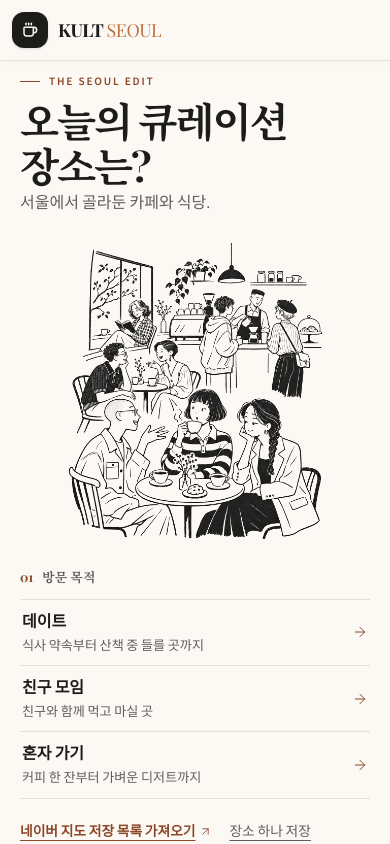
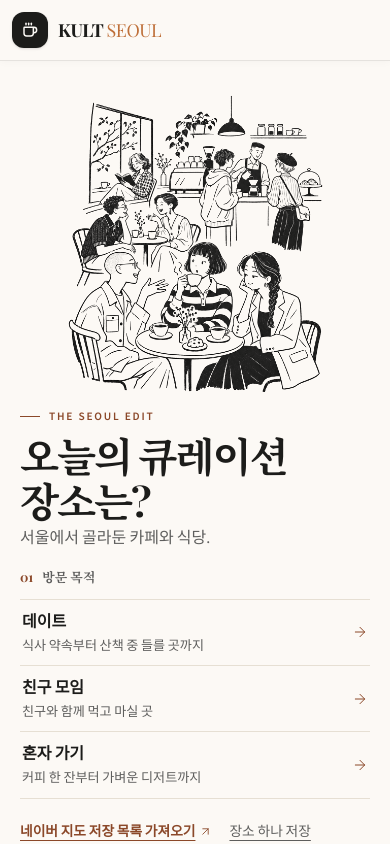
Before and after one commit to hoooong28-cyber/kult, a Next.js app: page / in a window 390 px wide. Shown: the top 844 px of the page. Built offline with nearby package versions, Linux system fonts and the light colour scheme; a web font is replaced by a local one.

Commit message:
Lead mobile KULT home with the branded café illustration

```diff
--- a/app/entry.module.css
+++ b/app/entry.module.css
@@ -35,7 +35,7 @@
 }
 .secondary { grid-area: secondary; margin-top: 30px; border-top: 1px solid var(--kult-rule); padding-top: 4px; }
 @media (max-width: 767px) {
-  .entry { grid-template-columns: minmax(0, 1fr); grid-template-areas: "intro" "cover" "controls" "secondary"; grid-template-rows: auto; padding: 12px 20px 22px; row-gap: 5px; }
+  .entry { grid-template-columns: minmax(0, 1fr); grid-template-areas: "cover" "intro" "controls" "secondary"; grid-template-rows: auto; padding: 12px 20px 22px; row-gap: 5px; }
   .intro h1 { margin: 8px 0 5px; font-size: clamp(2.12rem, 10.4vw, 3.05rem); line-height: 1.1; }
   .dek { line-height: 1.4; }
   .chooser { margin-top: 0; }
```
Also changed, not shown: 1 other file (tests, documents, lock files or other folders).
